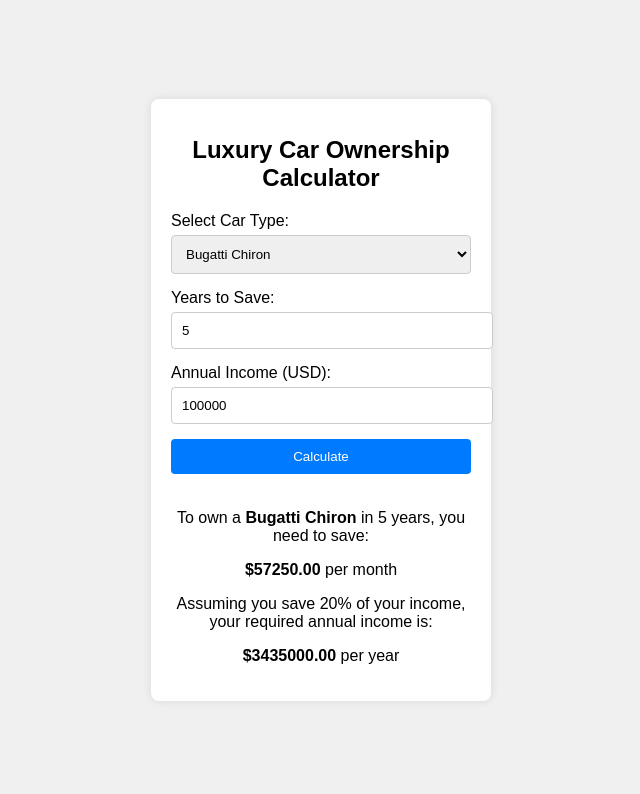
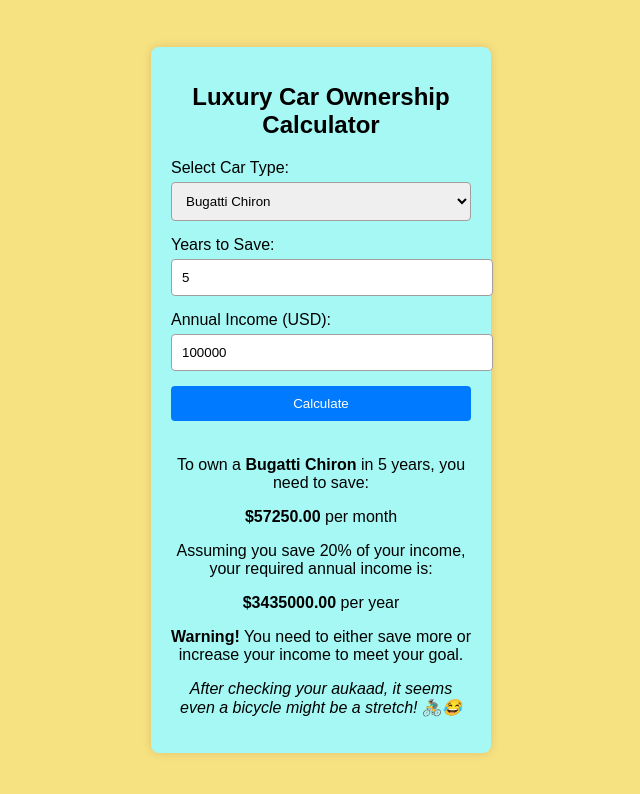
Before and after one commit to abhisekjha/luxury-car-calculator, a plain HTML site: page index.html in a window 1280 px wide. Both pictures are taken after a click on the button "Calculate". Shown: the whole page, without its empty margins (319-959 px from the left). Drawn offline with Linux system fonts and the light colour scheme.

Commit message:
final commit

```diff
--- a/index.html
+++ b/index.html
@@ -12,8 +12,8 @@
         <form id="calculatorForm">
             <label for="carType">Select Car Type:</label>
             <select id="carType">
-                <option value="Bugatti Chiron">Bugatti Chiron</option>
-                <option value="Lamborghini Aventador">Lamborghini Aventador</option>
+                <!-- <option value="Bugatti Chiron">Bugatti Chiron</option>
+                <option value="Lamborghini Aventador">Lamborghini Aventador</option> -->
             </select>
             <label for="years">Years to Save:</label>
             <input type="number" id="years" value="5" min="1">
@@ -23,6 +23,6 @@
         </form>
         <div id="result"></div>
     </div>
-    <script src="script.js"></script>
+    <script src="script1.js"></script>
 </body>
 </html>
--- a/script.js
+++ b/script.js
@@ -5,70 +5,35 @@
     const income = parseInt(document.getElementById('income').value);
 
     const prices = {
-            "Bugatti Chiron": 3000000,
-            "Lamborghini Aventador": 500000,
-            "Ferrari SF90 Stradale": 625000,
-            "McLaren Speedtail": 2200000,
-            "Aston Martin Valkyrie": 3200000,
-            "Pagani Huayra": 2800000,
-            "Koenigsegg Jesko": 3000000,
-            "Rolls-Royce Phantom": 450000,
-            "Bentley Mulsanne": 310000,
-            "Porsche 918 Spyder": 850000,
-            "Mercedes-Benz SLS AMG": 250000,
-            "Tesla Roadster": 200000,
-            "Lexus LFA": 375000,
-            "Audi R8": 170000,
-            "BMW i8": 147500,
-            "Jaguar F-Type": 85000,
-            "Maserati MC20": 210000,
-            "Ford GT": 500000,
-            "Chevrolet Corvette Z06": 85000,
-            "Nissan GT-R Nismo": 210000,
-            "Acura NSX": 157500,
-            "Lamborghini Huracán": 250000,
-            "Ferrari 488 Pista": 350000,
-            "Aston Martin DB11": 200000,
-            "Bentley Continental GT": 225000
-
+        "Bugatti Chiron": 3000000,
+        "Lamborghini Aventador": 500000
     };
     const annualCosts = {
         "Bugatti Chiron": 87000,
-        "Lamborghini Aventador": 24000,
-        "Ferrari SF90 Stradale": 30000,
-        "McLaren Speedtail": 65000,
-        "Aston Martin Valkyrie": 80000,
-        "Pagani Huayra": 72000,
-        "Koenigsegg Jesko": 75000,
-        "Rolls-Royce Phantom": 20000,
-        "Bentley Mulsanne": 18000,
-        "Porsche 918 Spyder": 25000,
-        "Mercedes-Benz SLS AMG": 15000,
-        "Tesla Roadster": 6000,
-        "Lexus LFA": 12000,
-        "Audi R8": 8000,
-        "BMW i8": 5000,
-        "Jaguar F-Type": 7000,
-        "Maserati MC20": 10000,
-        "Ford GT": 22000,
-        "Chevrolet Corvette Z06": 7000,
-        "Nissan GT-R Nismo": 9000,
-        "Acura NSX": 10000,
-        "Lamborghini Huracán": 15000,
-        "Ferrari 488 Pista": 22000,
-        "Aston Martin DB11": 12000,
-        "Bentley Continental GT": 15000
+        "Lamborghini Aventador": 24000
     };
-
     const totalCost = prices[carType] + annualCosts[carType] * years;
     const monthlySavings = totalCost / (years * 12);
     const requiredAnnualIncome = monthlySavings * 12 / 0.2;
 
-    const result = `
+    result = `
         <p>To own a <strong>${carType}</strong> in ${years} years, you need to save:</p>
         <p><strong>$${monthlySavings.toFixed(2)}</strong> per month</p>
         <p>Assuming you save 20% of your income, your required annual income is:</p>
         <p><strong>$${requiredAnnualIncome.toFixed(2)}</strong> per year</p>
     `;
+
+    // Checking if income is sufficient for car purchase
+    if (income >= requiredAnnualIncome) {
+        result += `<p><strong>Congratulations!</strong> You are on track to meet your goal with your current income and savings rate.</p>`;
+        // Adding a humorous comment about affording a luxury car
+        result += `<p><em>Looks like you're ready to drive that $${carType} 🚗💸</em></p>`;
+    } else {
+        result += `<p><strong>Warning!</strong> You need to either save more or increase your income to meet your goal.</p>`;
+        // Adding a humorous comment about the reality check
+        result += `<p><em>After checking your aukaad, it seems even a bicycle might be a stretch! 🚴‍♂️😂</em></p>`;
+    }
+
+
     document.getElementById('result').innerHTML = result;
 }
--- /dev/null
+++ b/script1.js
@@ -0,0 +1,158 @@
+document.addEventListener('DOMContentLoaded', function() {
+    carTypeSelect = document.getElementById('carType');
+
+    const prices = {
+        "Bugatti Chiron": 3000000,
+        "Lamborghini Aventador": 500000,
+        "Ferrari SF90 Stradale": 625000,
+        "McLaren Speedtail": 2200000,
+        "Aston Martin Valkyrie": 3200000,
+        "Pagani Huayra": 2800000,
+        "Koenigsegg Jesko": 3000000,
+        "Rolls-Royce Phantom": 450000,
+        "Bentley Mulsanne": 310000,
+        "Porsche 918 Spyder": 850000,
+        "Mercedes-Benz SLS AMG": 250000,
+        "Tesla Roadster": 200000,
+        "Lexus LFA": 375000,
+        "Audi R8": 170000,
+        "BMW i8": 147500,
+        "Jaguar F-Type": 85000,
+        "Maserati MC20": 210000,
+        "Ford GT": 500000,
+        "Chevrolet Corvette Z06": 85000,
+        "Nissan GT-R Nismo": 210000,
+        "Acura NSX": 157500,
+        "Lamborghini Huracán": 250000,
+        "Ferrari 488 Pista": 350000,
+        "Aston Martin DB11": 200000,
+        "Bentley Continental GT": 225000
+    };
+
+    const annualCosts = {
+        "Bugatti Chiron": 87000,
+        "Lamborghini Aventador": 24000,
+        "Ferrari SF90 Stradale": 30000,
+        "McLaren Speedtail": 65000,
+        "Aston Martin Valkyrie": 80000,
+        "Pagani Huayra": 72000,
+        "Koenigsegg Jesko": 75000,
+        "Rolls-Royce Phantom": 20000,
+        "Bentley Mulsanne": 18000,
+        "Porsche 918 Spyder": 25000,
+        "Mercedes-Benz SLS AMG": 15000,
+        "Tesla Roadster": 6000,
+        "Lexus LFA": 12000,
+        "Audi R8": 8000,
+        "BMW i8": 5000,
+        "Jaguar F-Type": 7000,
+        "Maserati MC20": 10000,
+        "Ford GT": 22000,
+        "Chevrolet Corvette Z06": 7000,
+        "Nissan GT-R Nismo": 9000,
+        "Acura NSX": 10000,
+        "Lamborghini Huracán": 15000,
+        "Ferrari 488 Pista": 22000,
+        "Aston Martin DB11": 12000,
+        "Bentley Continental GT": 15000
+    };
+
+    // Populate car types in select dropdown
+    carTypeSelect.innerHTML = '';
+
+    for (const car in prices) {
+        if (prices.hasOwnProperty(car)) {
+            const option = document.createElement('option');
+            option.value = car;
+            option.innerText = car;
+            carTypeSelect.appendChild(option);
+        }
+    }
+
+});
+    function calculate() {
+        const carType = document.getElementById('carType').value;
+        const years = parseInt(document.getElementById('years').value);
+        const income = parseInt(document.getElementById('income').value);
+
+        const prices = {
+            "Bugatti Chiron": 3000000,
+            "Lamborghini Aventador": 500000,
+            "Ferrari SF90 Stradale": 625000,
+            "McLaren Speedtail": 2200000,
+            "Aston Martin Valkyrie": 3200000,
+            "Pagani Huayra": 2800000,
+            "Koenigsegg Jesko": 3000000,
+            "Rolls-Royce Phantom": 450000,
+            "Bentley Mulsanne": 310000,
+            "Porsche 918 Spyder": 850000,
+            "Mercedes-Benz SLS AMG": 250000,
+            "Tesla Roadster": 200000,
+            "Lexus LFA": 375000,
+            "Audi R8": 170000,
+            "BMW i8": 147500,
+            "Jaguar F-Type": 85000,
+            "Maserati MC20": 210000,
+            "Ford GT": 500000,
+            "Chevrolet Corvette Z06": 85000,
+            "Nissan GT-R Nismo": 210000,
+            "Acura NSX": 157500,
+            "Lamborghini Huracán": 250000,
+            "Ferrari 488 Pista": 350000,
+            "Aston Martin DB11": 200000,
+            "Bentley Continental GT": 225000
+        };
+
+        const annualCosts = {
+            "Bugatti Chiron": 87000,
+            "Lamborghini Aventador": 24000,
+            "Ferrari SF90 Stradale": 30000,
+            "McLaren Speedtail": 65000,
+            "Aston Martin Valkyrie": 80000,
+            "Pagani Huayra": 72000,
+            "Koenigsegg Jesko": 75000,
+            "Rolls-Royce Phantom": 20000,
+            "Bentley Mulsanne": 18000,
+            "Porsche 918 Spyder": 25000,
+            "Mercedes-Benz SLS AMG": 15000,
+            "Tesla Roadster": 6000,
+            "Lexus LFA": 12000,
+            "Audi R8": 8000,
+            "BMW i8": 5000,
+            "Jaguar F-Type": 7000,
+            "Maserati MC20": 10000,
+            "Ford GT": 22000,
+            "Chevrolet Corvette Z06": 7000,
+            "Nissan GT-R Nismo": 9000,
+            "Acura NSX": 10000,
+            "Lamborghini Huracán": 15000,
+            "Ferrari 488 Pista": 22000,
+            "Aston Martin DB11": 12000,
+            "Bentley Continental GT": 15000
+        };
+
+        const totalCost = prices[carType] + annualCosts[carType] * years;
+        const monthlySavings = totalCost / (years * 12);
+        const requiredAnnualIncome = monthlySavings * 12 / 0.2;
+
+        result = `
+            <p>To own a <strong>${carType}</strong> in ${years} years, you need to save:</p>
+            <p><strong>$${monthlySavings.toFixed(2)}</strong> per month</p>
+            <p>Assuming you save 20% of your income, your required annual income is:</p>
+            <p><strong>$${requiredAnnualIncome.toFixed(2)}</strong> per year</p>
+        `;
+
+        // Checking if income is sufficient for car purchase
+        if (income >= requiredAnnualIncome) {
+            result += `<p><strong>Congratulations!</strong> You are on track to meet your goal with your current income and savings rate.</p>`;
+            // Adding a humorous comment about affording a luxury car
+            result += `<p><em>Looks like you're ready to drive that $${carType} 🚗💸</em></p>`;
+        } else {
+            result += `<p><strong>Warning!</strong> You need to either save more or increase your income to meet your goal.</p>`;
+            // Adding a humorous comment about the reality check
+            result += `<p><em>After checking your aukaad, it seems even a bicycle might be a stretch! 🚴‍♂️😂</em></p>`;
+        }
+
+
+        document.getElementById('result').innerHTML = result;
+    }
--- a/styles.css
+++ b/styles.css
@@ -1,7 +1,7 @@
 /* styles.css */
 body {
     font-family: Arial, sans-serif;
-    background-color: #f0f0f0;
+    background-color: #f7e282;
     display: flex;
     justify-content: center;
     align-items: center;
@@ -10,10 +10,10 @@
 }
 
 .calculator {
-    background: #fff;
+    background: #a5f8f4;
     padding: 20px;
     border-radius: 8px;
-    box-shadow: 0 0 10px rgba(0, 0, 0, 0.1);
+    box-shadow: 0 0 10px rgba(62, 3, 3, 0.147);
     width: 300px;
     text-align: center;
 }
@@ -36,7 +36,7 @@
 input, select, button {
     margin-bottom: 15px;
     padding: 10px;
-    border: 1px solid #ccc;
+    border: 1px solid #a39e9e;
     border-radius: 4px;
     width: 100%;
 }
@@ -56,3 +56,6 @@
     margin-top: 20px;
     font-size: 16px;
 }
+.calculator-display {
+    font-family: 'FontName', monospace;
+}
```
